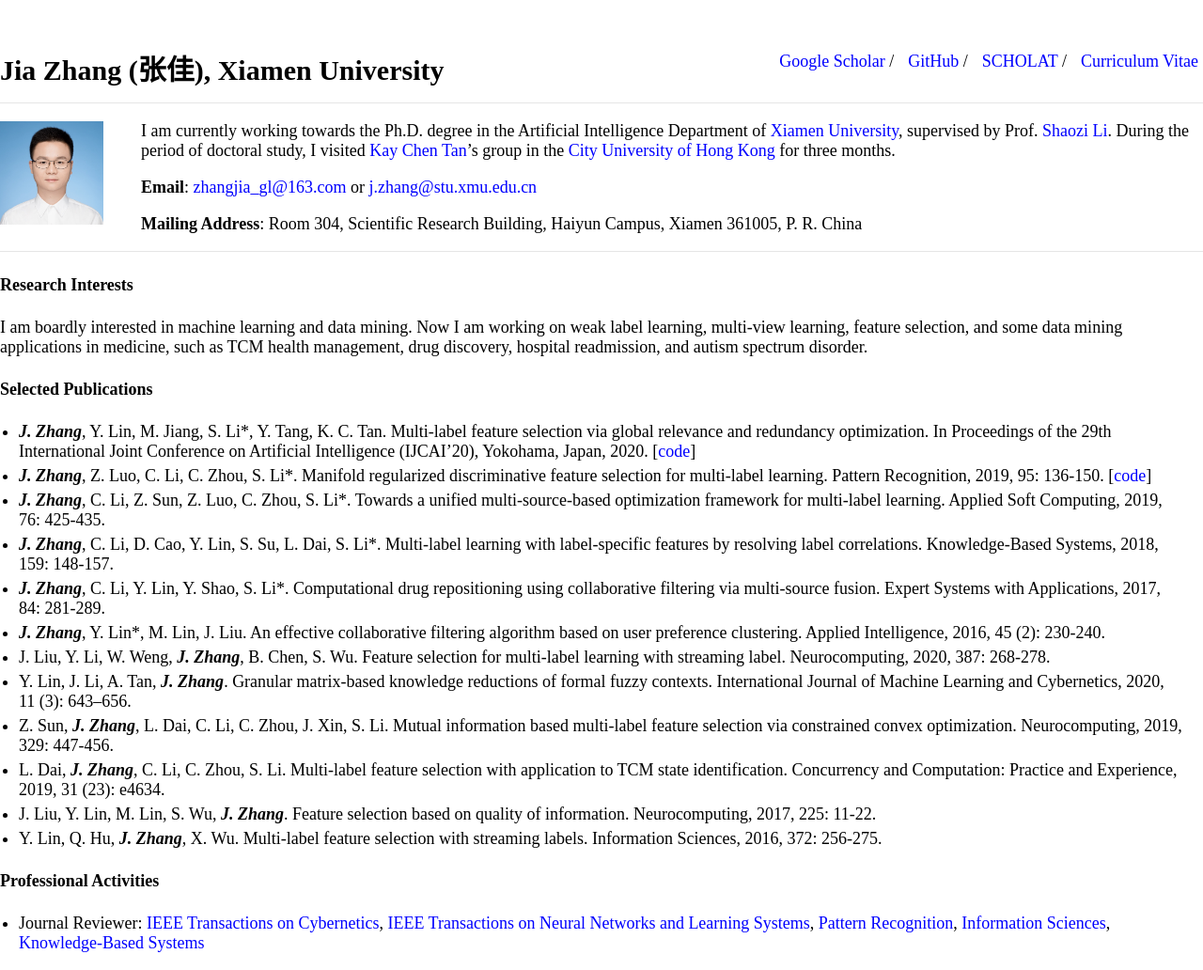
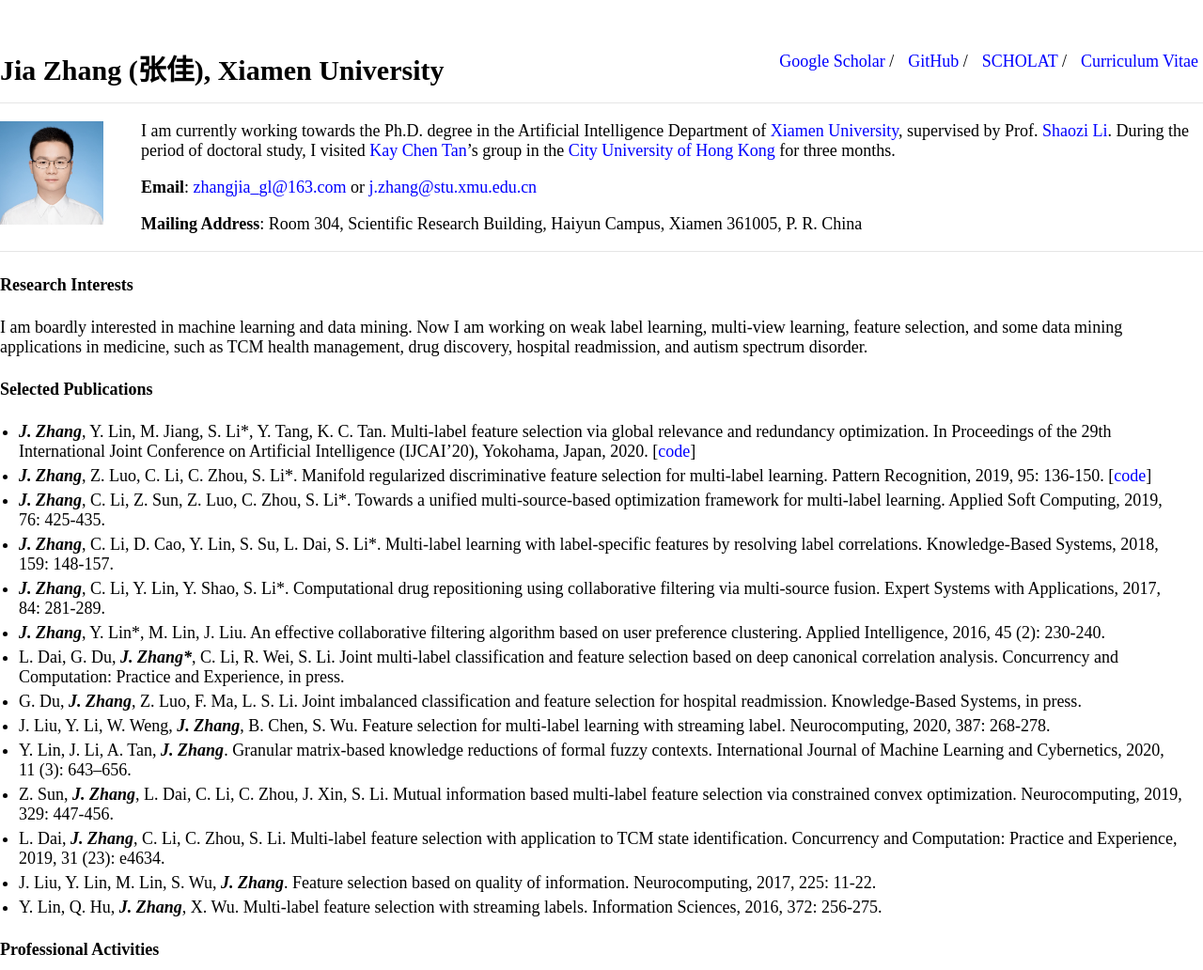
Before and after one commit to jiazhang-ml/jiazhang-ml.github.io, a Jekyll site: the page built from index.md, in a window 1280 px wide. Shown: the top 1032 px of the page at 94% size. Built offline with Jekyll 4.4.1, drawn with Linux system fonts in a browser that asks for light colours; grey boxes are pictures that could not be loaded.

Commit message:
Update index.md

```diff
--- a/index.md
+++ b/index.md
@@ -25,6 +25,8 @@ I am boardly interested in machine learning and data mining. Now I am working on
 * ***J. Zhang***, C. Li, D. Cao, Y. Lin, S. Su, L. Dai, S. Li\*. Multi-label learning with label-specific features by resolving label correlations. Knowledge-Based Systems, 2018, 159: 148-157.
 * ***J. Zhang***, C. Li, Y. Lin, Y. Shao, S. Li\*. Computational drug repositioning using collaborative filtering via multi-source fusion. Expert Systems with Applications, 2017, 84: 281-289.
 * ***J. Zhang***, Y. Lin\*, M. Lin, J. Liu. An effective collaborative filtering algorithm based on user preference clustering. Applied Intelligence, 2016, 45 (2): 230-240.
+* L. Dai, G. Du, ***J. Zhang\****, C. Li, R. Wei, S. Li. Joint multi-label classification and feature selection based on deep canonical correlation analysis. Concurrency and Computation: Practice and Experience, in press.
+* G. Du, ***J. Zhang***, Z. Luo, F. Ma, L. S. Li. Joint imbalanced classification and feature selection for hospital readmission. Knowledge-Based Systems, in press.
 * J. Liu, Y. Li, W. Weng, ***J. Zhang***, B. Chen, S. Wu. Feature selection for multi-label learning with streaming label. Neurocomputing, 2020, 387: 268-278.
 * Y. Lin, J. Li, A. Tan, ***J. Zhang***. Granular matrix-based knowledge reductions of formal fuzzy contexts. International Journal of Machine Learning and Cybernetics, 2020, 11 (3): 643–656.
 * Z. Sun, ***J. Zhang***, L. Dai, C. Li, C. Zhou, J. Xin, S. Li. Mutual information based multi-label feature selection via constrained convex optimization. Neurocomputing, 2019, 329: 447-456.
```
